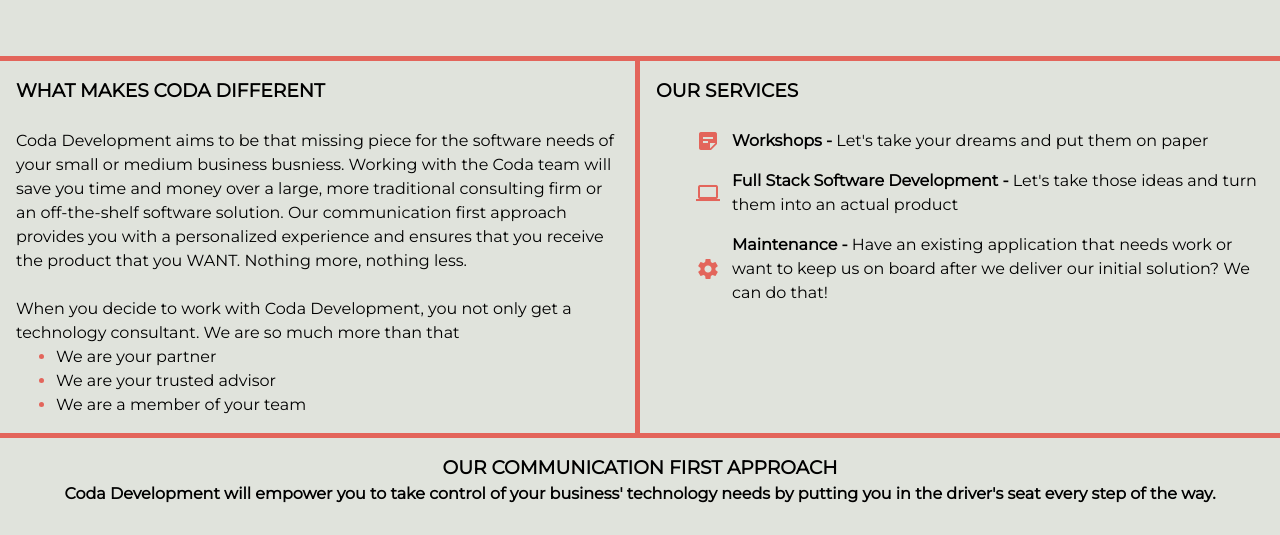
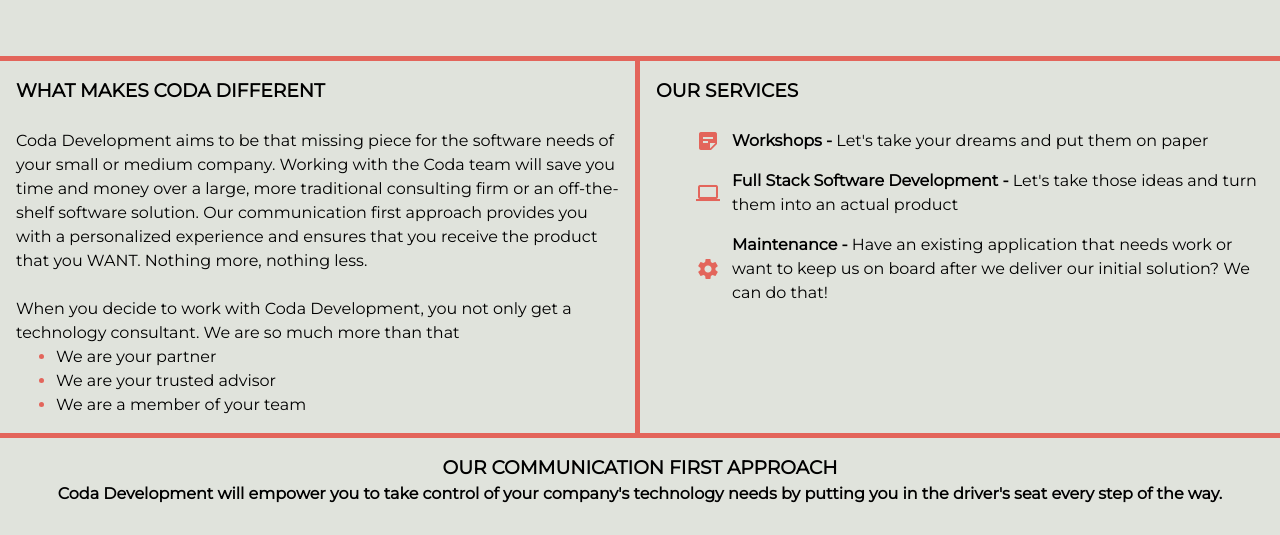
Before and after one commit to hscottharrison/hscottharrison.github.io, a plain HTML site: page index.html in a window 1280 px wide. Shown: the part 2040-2575 px from the top of the page. Drawn offline with Linux system fonts and the light colour scheme.

Commit message:
add copy

```diff
--- a/index.html
+++ b/index.html
@@ -109,7 +109,7 @@
             <h3>WHAT MAKES CODA DIFFERENT</h3>
             <br />
             <p>
-              Coda Development aims to be that missing piece for the software needs of your small or medium business busniess.
+              Coda Development aims to be that missing piece for the software needs of your small or medium company.
               Working with the Coda team will save you time and money over a large, more traditional consulting firm or an off-the-shelf software solution.
               Our communication first approach
               provides you with a personalized experience and ensures that you receive the product that you WANT. Nothing more, nothing less.
@@ -151,7 +151,7 @@
         <div class="communication">
           <div class="communication-title">
             <h3>OUR COMMUNICATION FIRST APPROACH</h3>
-            <h4>Coda Development will empower you to take control of your business' technology needs by putting you in the driver's seat every step of the way.</h4>
+            <h4>Coda Development will empower you to take control of your company's technology needs by putting you in the driver's seat every step of the way.</h4>
           </div>
           <div class="communication-process-wrapper">
             <div class="communication-card">
```
